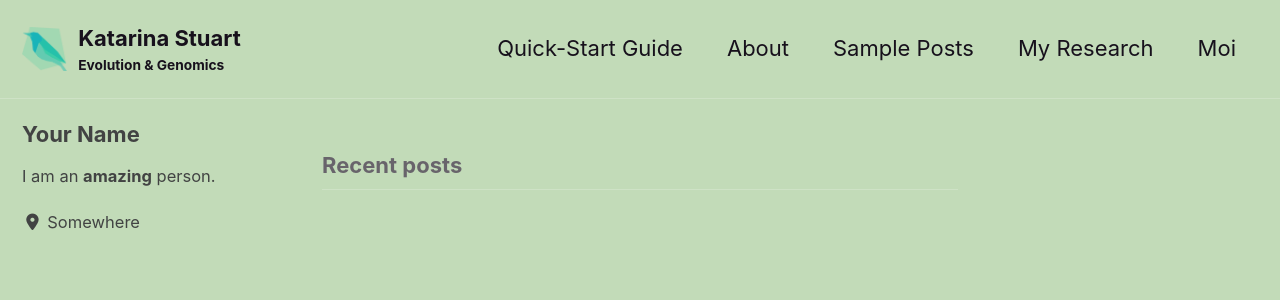
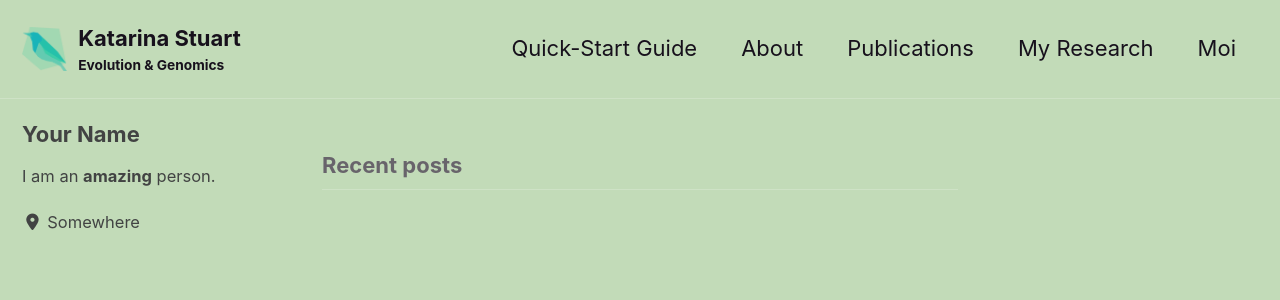
Before and after one commit to katarinastuart/katarinastuart.github.io, a Jekyll site: the page built from index.html, in a window 1280 px wide and 900 px high. Shown: the top 300 px of the window. Built offline with Jekyll 4.4.1, drawn with Linux system fonts in a browser that asks for light colours; cached includes are drawn as plain includes; nearby versions of some CDN libraries; the list of posts is cut into pages by our own code.

Commit message:
Update navigation.yml

```diff
--- a/_data/navigation.yml
+++ b/_data/navigation.yml
@@ -4,8 +4,8 @@ main:
     url: https://mmistakes.github.io/minimal-mistakes/docs/quick-start-guide/
   - title: "About"
     url: https://mmistakes.github.io/minimal-mistakes/about/
-  - title: "Sample Posts"
-    url: /year-archive/
+  - title: "Publications"
+    url: /publications/
   - title: "My Research"
     url: /research/
   - title: "Moi"
```
